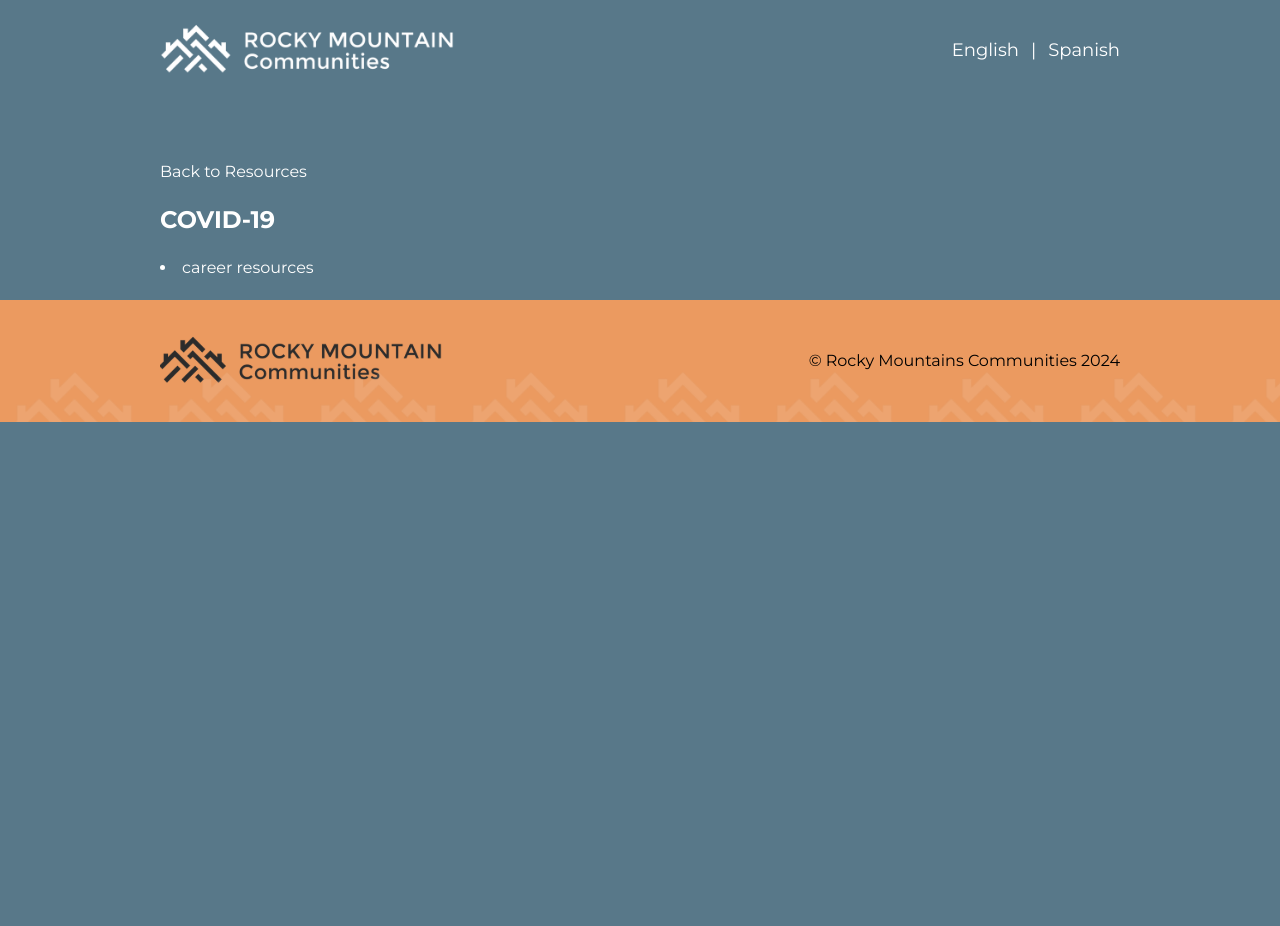
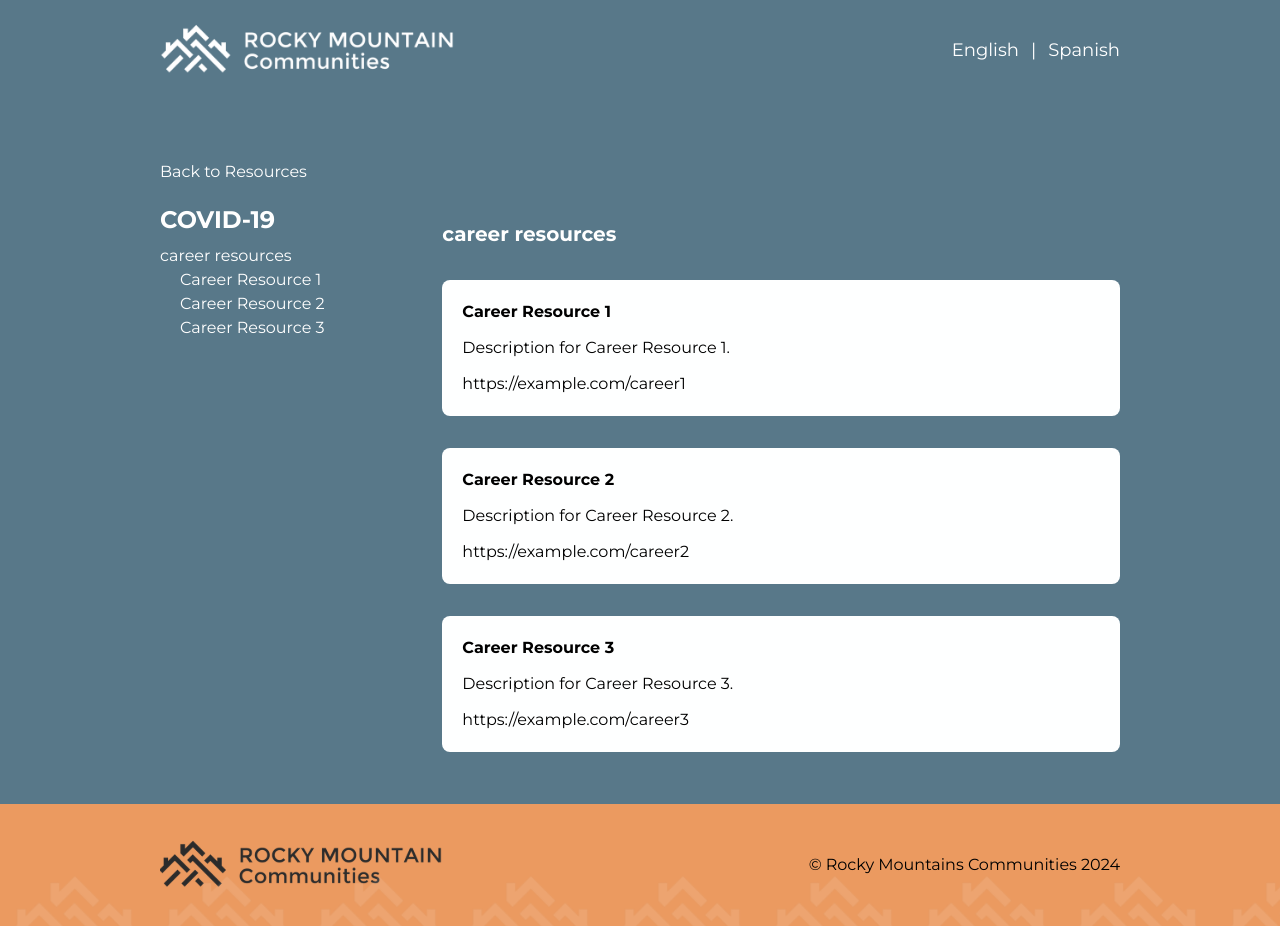
Before and after one commit to specollective/RMC-Resources, a Next.js app: page /covid-19 in a window 1280 px wide. Before the commit the page ends 800 px from the top, so only its background shows below. Built offline with nearby package versions, Linux system fonts and the light colour scheme.

Commit message:
Render resource details on page

```diff
--- a/app/[slug]/page.tsx
+++ b/app/[slug]/page.tsx
@@ -1,6 +1,8 @@
 import { redirect } from 'next/navigation';
 import { getResources } from '@/app/utils/getResources';
 import Link from 'next/link';
+import ResourcesSection from '../components/ResourcesSection';
+import ResourcesSidebar from '../components/ResourcesSideBar';
 
 export async function generateStaticParams() {
   const categories = await getResources();
@@ -22,19 +24,28 @@ export default async function CategoriesPage({
   if (!category) {
     redirect('/');
   }
-  // console.log(category.resources)
 
   return (
     <main className='text-white space-y-5'>
       <Link href='/' className='hover:underline'>
         Back to Resources
       </Link>
-      <h1 className='text-2xl font-bold'>{category.name}</h1>
-      <div>
-        {category.resources.map((resource) => (
-          <li key={resource.name}>{resource.name}</li>
-        ))}
-      </div>
+      <section className='flex flex-row'>
+        <div className='basis-5/12'>
+          <h1 className='text-2xl font-bold'>{category.name}</h1>
+          <ResourcesSidebar resources={category.resources} />
+        </div>
+        <div className='w-full'>
+          {category.resources.map((resource) => (
+            <div key={resource.name}>
+              <ResourcesSection
+                title={resource.name}
+                resources={resource.data}
+              />
+            </div>
+          ))}
+        </div>
+      </section>
     </main>
   );
 }
--- a/app/components/ResourcesSection.tsx
+++ b/app/components/ResourcesSection.tsx
@@ -1,3 +1,5 @@
+import Card from './Card';
+import { formatTitleToId } from '@/app/utils/wordFormat';
 export interface Resource {
   title: string;
   link: string;
@@ -15,10 +17,17 @@ export default function ResourcesSection({
 }: ResourcesSectionProps) {
   return (
     <div>
-      <h2 className='font-bold text-xl mb-4'>{title}</h2>
-      <ul>
-        {resources.map((resource, index) => (
-          <li key={index} className='hover:underline mb-2'>
+      <h2 id={title} className='font-bold text-xl my-4'>
+        {title}
+      </h2>
+      <div>
+        {resources.map((resource) => (
+          <div
+            id={formatTitleToId(resource.title)}
+            key={resource.title}
+            className='my-8'
+          >
+            <Card className=' p-5 text-black space-y-3'>
               <a
                 href={resource.link}
                 className='font-bold'
@@ -27,10 +36,12 @@ export default function ResourcesSection({
               >
                 {resource.title}
               </a>
-            - {resource.description}
-          </li>
+              <p>{resource.description}</p>
+              <button className='hover:underline'> {resource.link} </button>
+            </Card>
+          </div>
         ))}
-      </ul>
+      </div>
     </div>
   );
 }
--- /dev/null
+++ b/app/components/ResourcesSideBar.tsx
@@ -0,0 +1,37 @@
+import { formatTitleToId } from '@/app/utils/wordFormat';
+
+export interface Resource {
+  title: string;
+  link: string;
+  description: string;
+}
+
+export interface Category {
+  name: string;
+  data: Resource[];
+}
+
+export interface ResourcesSectionProps {
+  resources: Category[];
+}
+
+export default function ResourcesSidebar({ resources }: ResourcesSectionProps) {
+  return (
+    <ul>
+      {resources.map((category) => (
+        <li key={category.name} className='py-2'>
+          <h3>{category.name}</h3>
+          <ul className='px-5'>
+            {category.data.map((resource, index) => (
+              <li key={index}>
+                <a href={`#${formatTitleToId(resource.title)}`}>
+                  {resource.title}
+                </a>
+              </li>
+            ))}
+          </ul>
+        </li>
+      ))}
+    </ul>
+  );
+}
--- /dev/null
+++ b/app/utils/wordFormat.js
@@ -0,0 +1,8 @@
+export function formatTitleToId(title) {
+  // Replace all spaces with hyphens and convert to lowercase
+  // Remove any characters that are not alphanumeric or hyphens
+  return title
+    .toLowerCase()
+    .replace(/\s+/g, '-')
+    .replace(/[^a-z0-9-]/gi, '');
+}
--- a/constants/resources/resourcesConfig.ts
+++ b/constants/resources/resourcesConfig.ts
@@ -2,7 +2,7 @@ export const resourceCategories = [
   { id: 'covid-19', name: 'COVID-19' },
   { id: 'digital-resilience', name: 'Housing Stability' },
   { id: 'financial-stability', name: 'Financial Stability' },
-  { id: 'health-wellness', name: 'Health & Welness' },
+  { id: 'health-wellness', name: 'Health & Wellness' },
   { id: 'youth-and-education', name: 'Youth & Education' },
   // { id: 'digital-resilience', name: 'Digital Resilience' },
 ];
--- a/constants/resources/youth-and-education/career-resources.json
+++ b/constants/resources/youth-and-education/career-resources.json
@@ -1,17 +1,17 @@
 [
   {
-    "title": "Education Resource 1",
-    "link": "https://example.com/Education1",
-    "description": "Description for Education Resource 1."
+    "title": "Career Resource 1",
+    "link": "https://example.com/Career1",
+    "description": "Description for Career Resource 1."
   },
   {
-    "title": "Education Resource 2",
-    "link": "https://example.com/Education2",
-    "description": "Description for Education Resource 2."
+    "title": "Career Resource 2",
+    "link": "https://example.com/Career2",
+    "description": "Description for Career Resource 2."
   },
   {
-    "title": "Education Resource 3",
-    "link": "https://example.com/Education3",
-    "description": "Description for Education Resource 3."
+    "title": "Career Resource 3",
+    "link": "https://example.com/Career3",
+    "description": "Description for Career Resource 3."
   }
 ]
--- a/constants/resources/youth-and-education/local-resources.json
+++ b/constants/resources/youth-and-education/local-resources.json
@@ -1,17 +1,17 @@
 [
   {
-    "title": "Education Resource 1",
+    "title": "LocalResource 1",
     "link": "https://example.com/Education1",
-    "description": "Description for Education Resource 1."
+    "description": "Description for LocalResource 1."
   },
   {
-    "title": "Education Resource 2",
+    "title": "LocalResource 2",
     "link": "https://example.com/Education2",
-    "description": "Description for Education Resource 2."
+    "description": "Description for LocalResource 2."
   },
   {
-    "title": "Education Resource 3",
+    "title": "LocalResource 3",
     "link": "https://example.com/Education3",
-    "description": "Description for Education Resource 3."
+    "description": "Description for LocalResource 3."
   }
 ]
```
Lines whose indentation alone changed are shown as unchanged.
